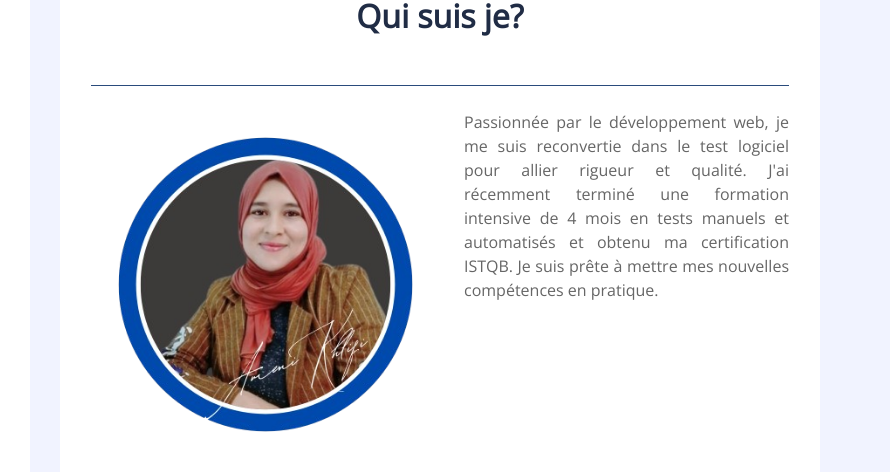
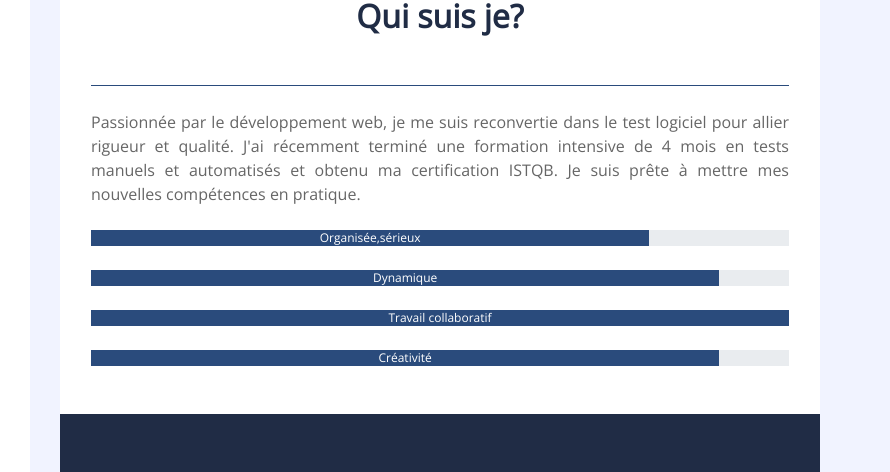
Before and after one commit to KHLIFIAmeni/KHLIFIAmeni.gitgub.io, a plain HTML site: page index.html in a window 1280 px wide. Shown: the part 131-603 px from the top of the page, 390-1280 px from the left. Drawn offline with nearby package versions, Linux system fonts and the light colour scheme.

Commit message:
update profile

```diff
--- a/index.html
+++ b/index.html
@@ -69,7 +69,7 @@
                 <div class="row px-3 pb-5">
                     <div class="col-md-12">
                         <h2 class="mb-4 font-weight-bold" style="text-align:center">Qui suis je?</h2>
-                        <img class="img-fluid float-left w-50 mr-4 mb-3" src="img/profile.png" alt="Image">
+
                         <p class="m-0" style="text-align:justify;">
                             Passionnée par le développement web, je me suis reconvertie dans le test logiciel pour allier rigueur et qualité. J'ai récemment terminé une formation intensive de 4 mois en tests manuels et automatisés et obtenu ma certification ISTQB. Je suis prête à mettre mes nouvelles compétences en pratique.
                         </p>
```
